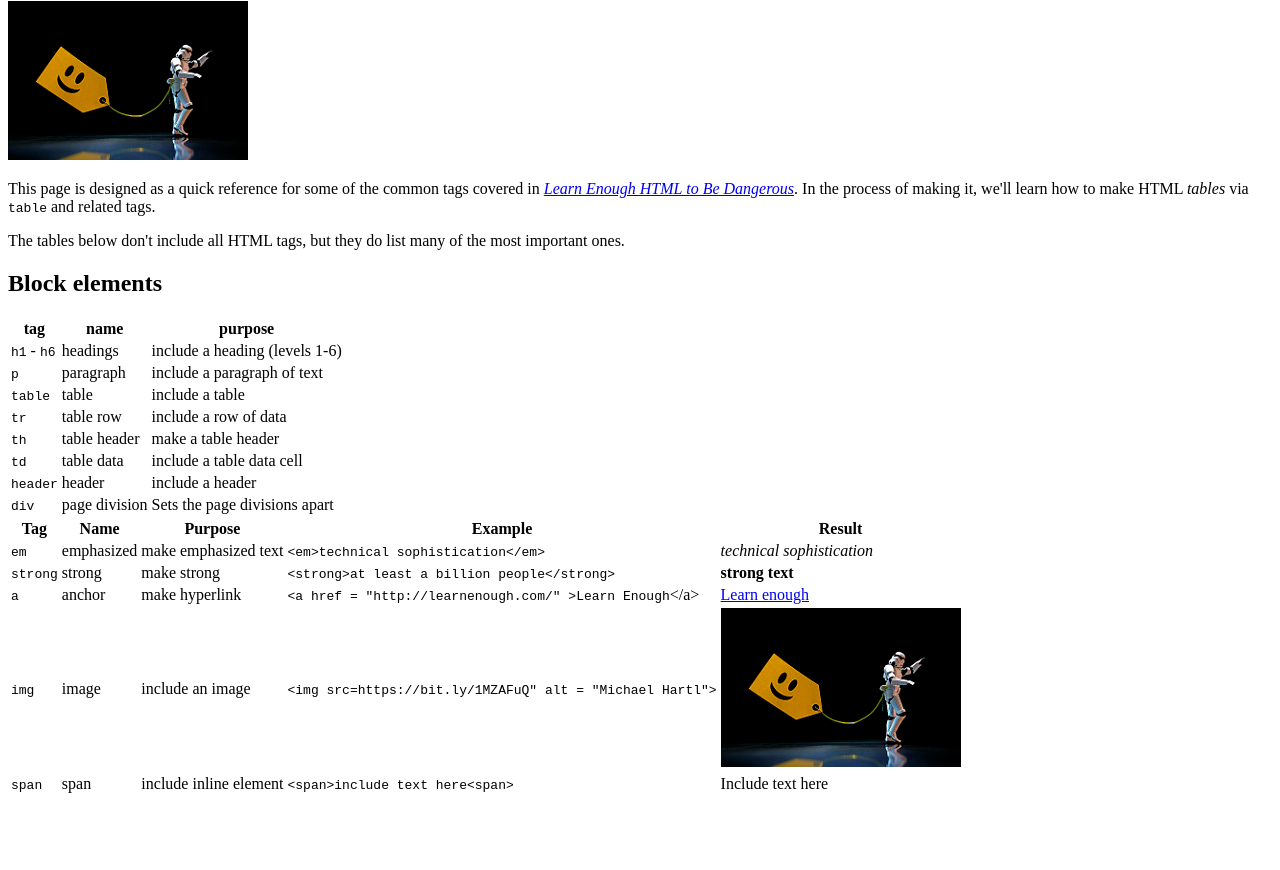
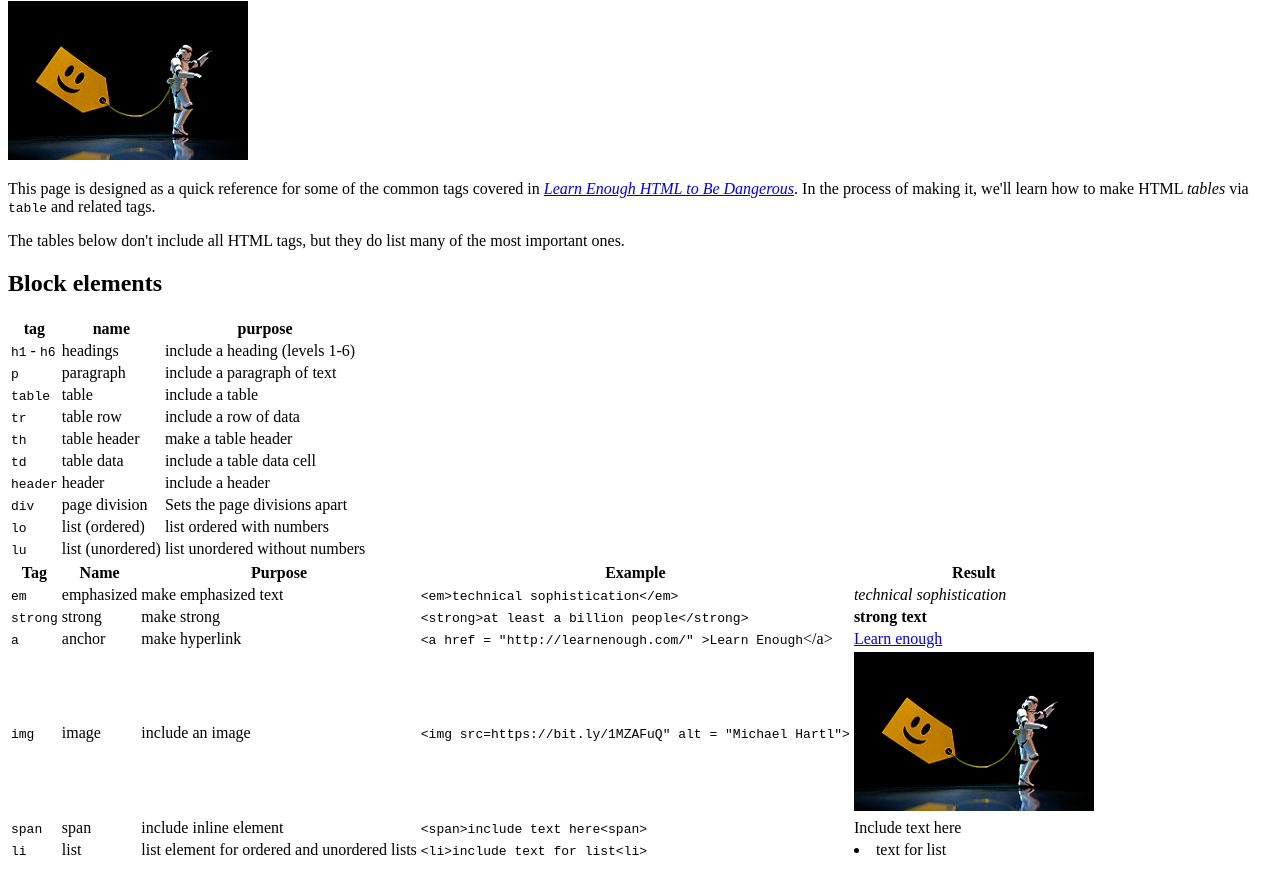
Before and after one commit to simonmarqvard/sample_websiteHTML, a plain HTML site: page tags.html in a window 1280 px wide. Shown: the part 79-949 px from the top of the page. Before the commit the page ends 883 px from the top, so only its background shows below. Drawn offline with Linux system fonts and the light colour scheme.

Commit message:
page updates

```diff
--- a/tags.html
+++ b/tags.html
@@ -67,10 +67,23 @@
         <td><code>header</code>
         <td>header</td>
         <td>include a header</td>
+      </tr>
       <tr>
         <td><code>div</code></td>
         <td>page division</td>
         <td>Sets the page divisions apart</td>
+      <tr>
+        <td><code>lo</code></td>
+        <td>list (ordered)</td>
+        <td>list ordered with numbers</td>
+      </tr>
+      <tr>
+        <td><code>lu</code></td>
+        <td>list (unordered)</td>
+        <td>list unordered without numbers</td>
+      </tr>
+
+
     </table>
 
   <table>
@@ -122,6 +135,13 @@
       <td><code>&lt;span&gt;include text here&lt;span&gt;</code></td>
       <td><span>Include text here<span></td>
     </tr>
+    <tr>
+      <td><code>li<code></td>
+      <td>list</td>
+      <td>list element for ordered and unordered lists</td>
+      <td><code>&lt;li&gt;include text for list&lt;li&gt;</code></td>
+      <td><li>text for list</li></td>
+
   </table>
 
   </body>
```
Also changed, not shown: index.html (+12 -2 lines).
